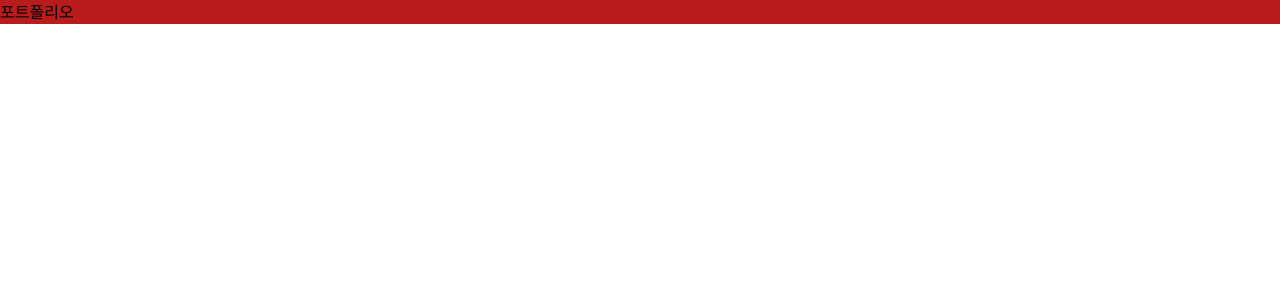
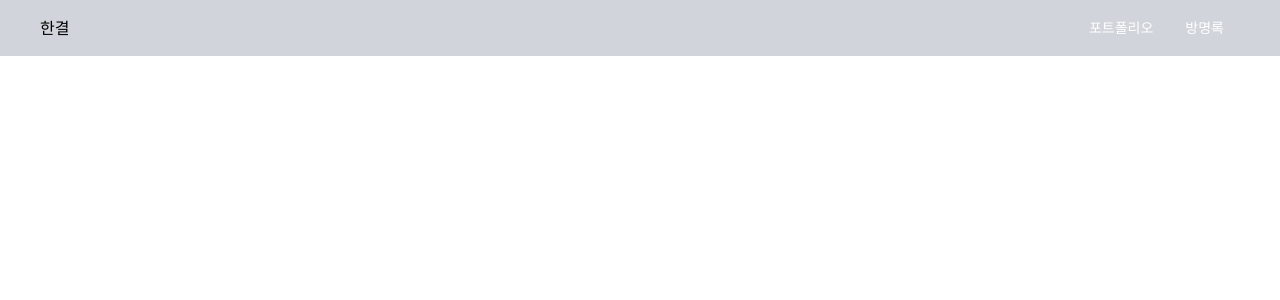
Before and after one commit to hankyeol-jung/Development-Portfolio, a React (Create React App) app in the folder client/: page / in a window 1280 px wide. Shown: the top 300 px of the page. Built offline with nearby package versions, Linux system fonts and the light colour scheme.

Commit message:
메뉴 네비게이션

```diff
--- a/client/src/App.tsx
+++ b/client/src/App.tsx
@@ -1,7 +1,25 @@
 import React from "react";
 
 function App() {
-  return <div className="App bg-red-700">포트폴리오</div>;
+  return (
+    <div className="App">
+      <Header />
+    </div>
+  );
+}
+
+function Header() {
+  return (
+    <nav className="bg-gray-300">
+      <div className="flex items-center justify-between px-10 mx-auto max-w-7xl h-14">
+        <div>한결</div>
+        <ul className="flex items-center text-sm font-medium text-white">
+          <li className="p-2 mx-2">포트폴리오</li>
+          <li className="p-2 mx-2">방명록</li>
+        </ul>
+      </div>
+    </nav>
+  );
 }
 
 export default App;
```
